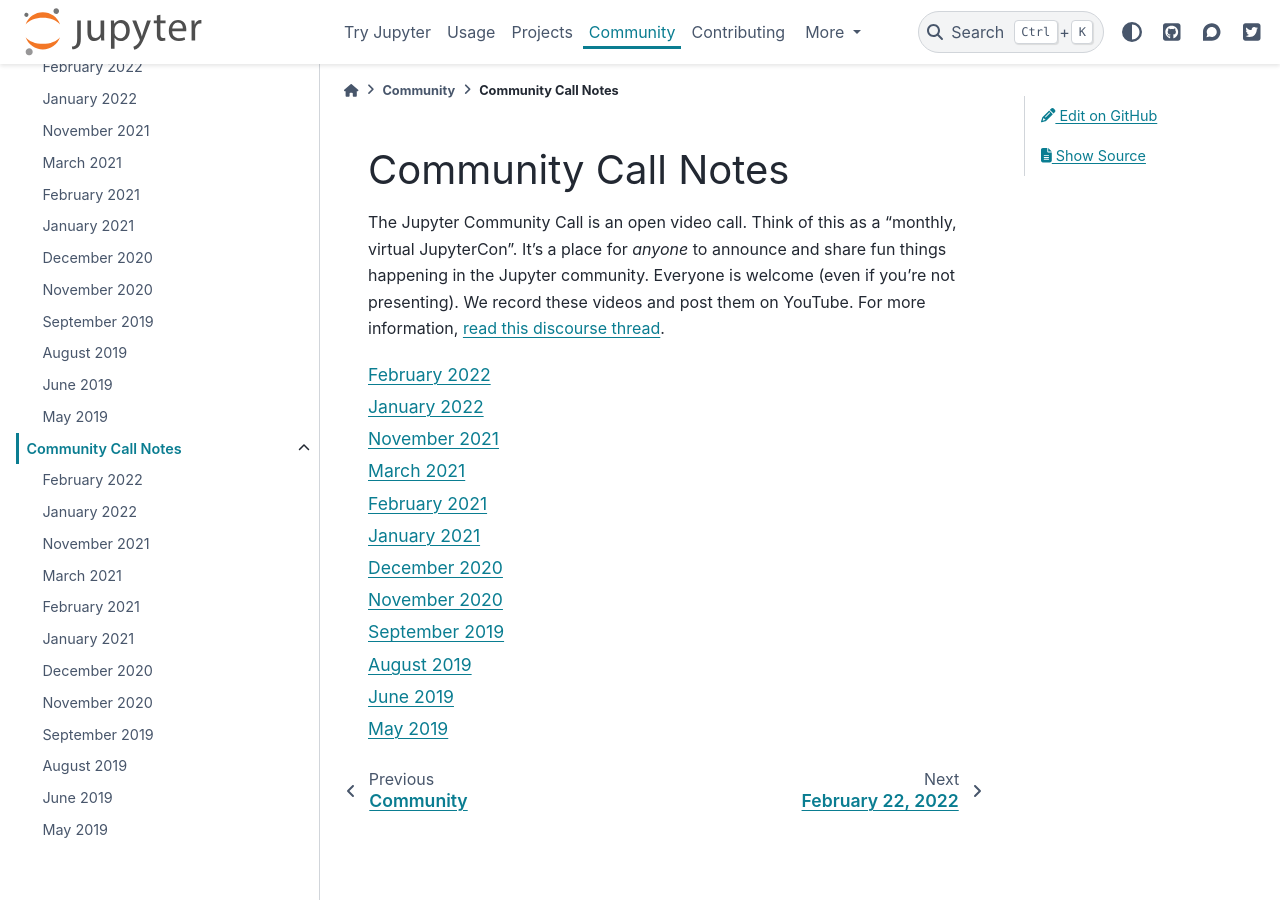
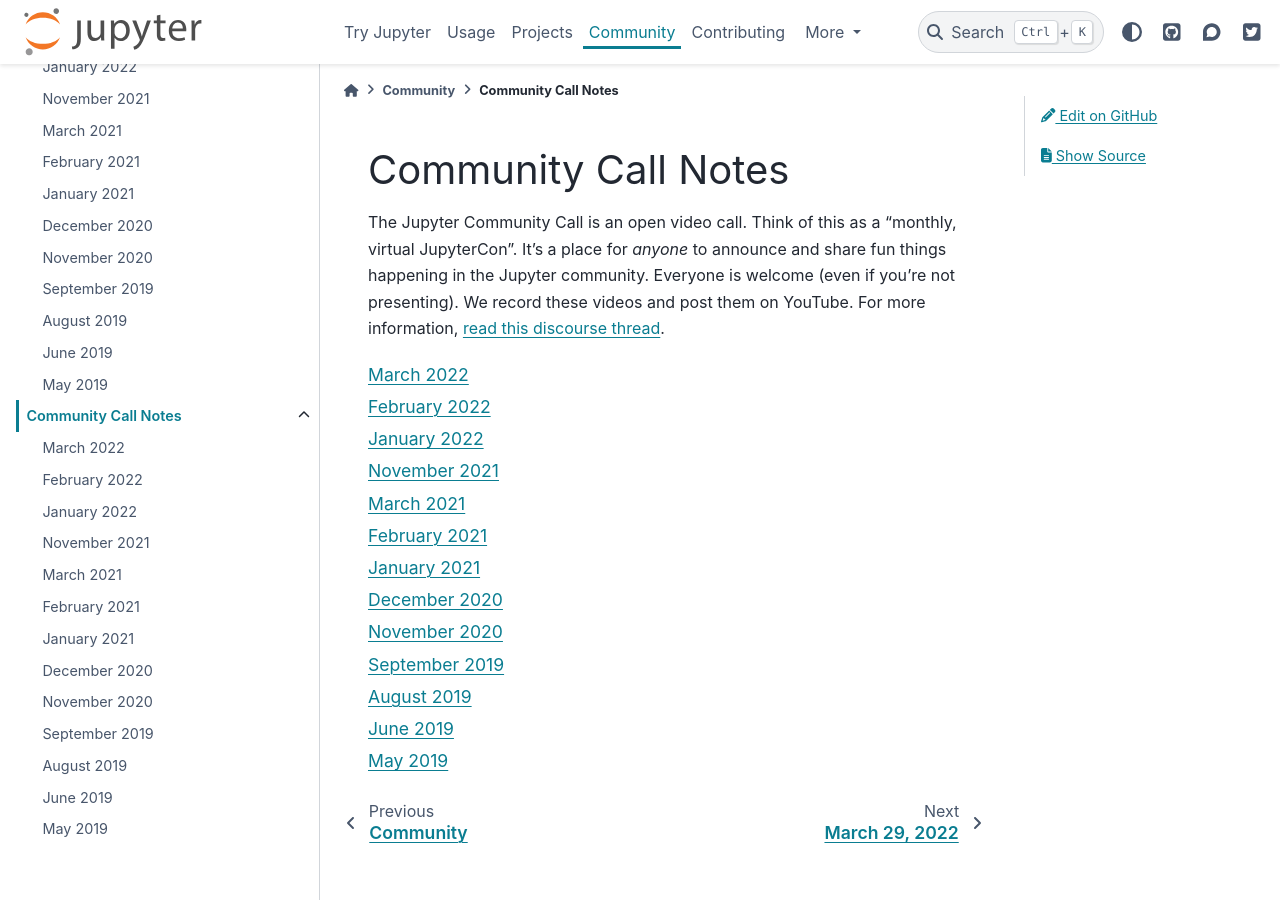
Before and after one commit to jupyter/jupyter, a Sphinx documentation site: the page built from docs/source/community/community-call-notes/index.rst, in a window 1280 px wide and 900 px high. Built offline with Sphinx 7.4.7 and the PyData theme 0.15.4, drawn with Linux system fonts in a browser that asks for light colours; pages that are not in the unit, such as notebooks, are missing from menus.

Commit message:
Add March notes to index

```diff
--- a/docs/source/community/community-call-notes/index.rst
+++ b/docs/source/community/community-call-notes/index.rst
@@ -9,6 +9,7 @@
 .. toctree::
    :maxdepth: 1
 
+   March 2022 <2022-march.md>
    February 2022 <2022-february.md>
    January 2022 <2022-january.md>
    November 2021 <2021-november.md>
```
